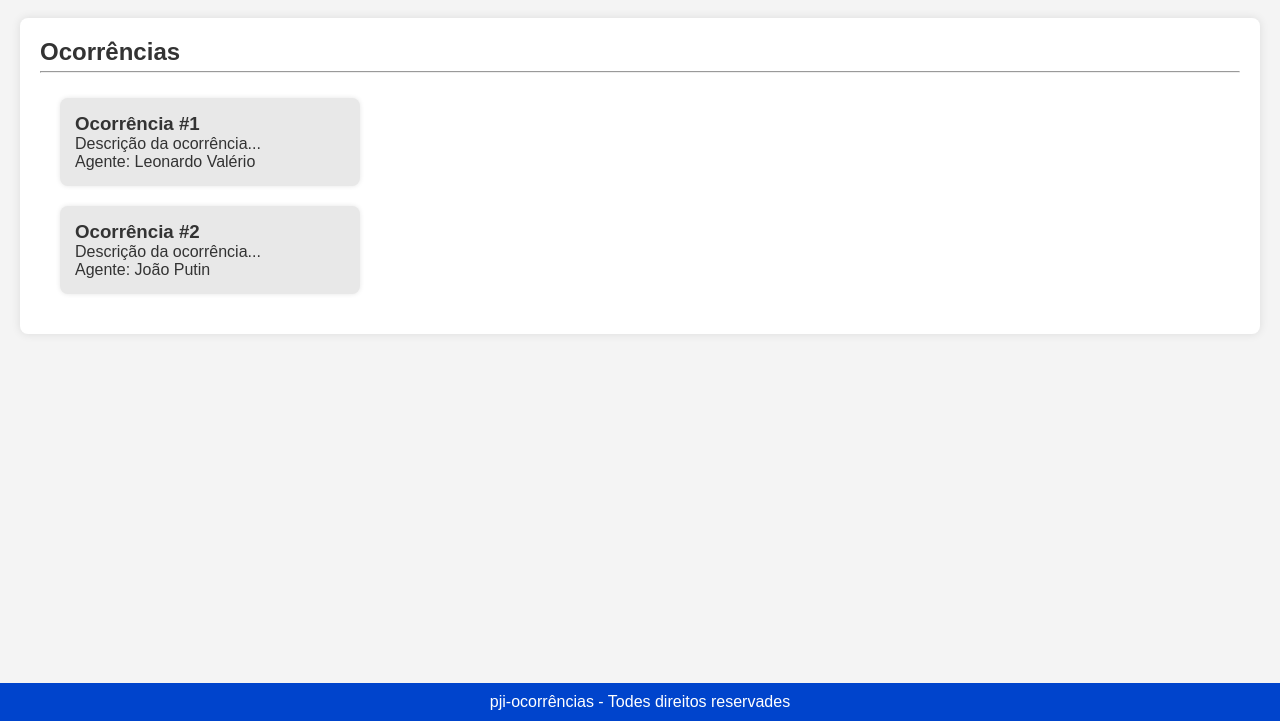
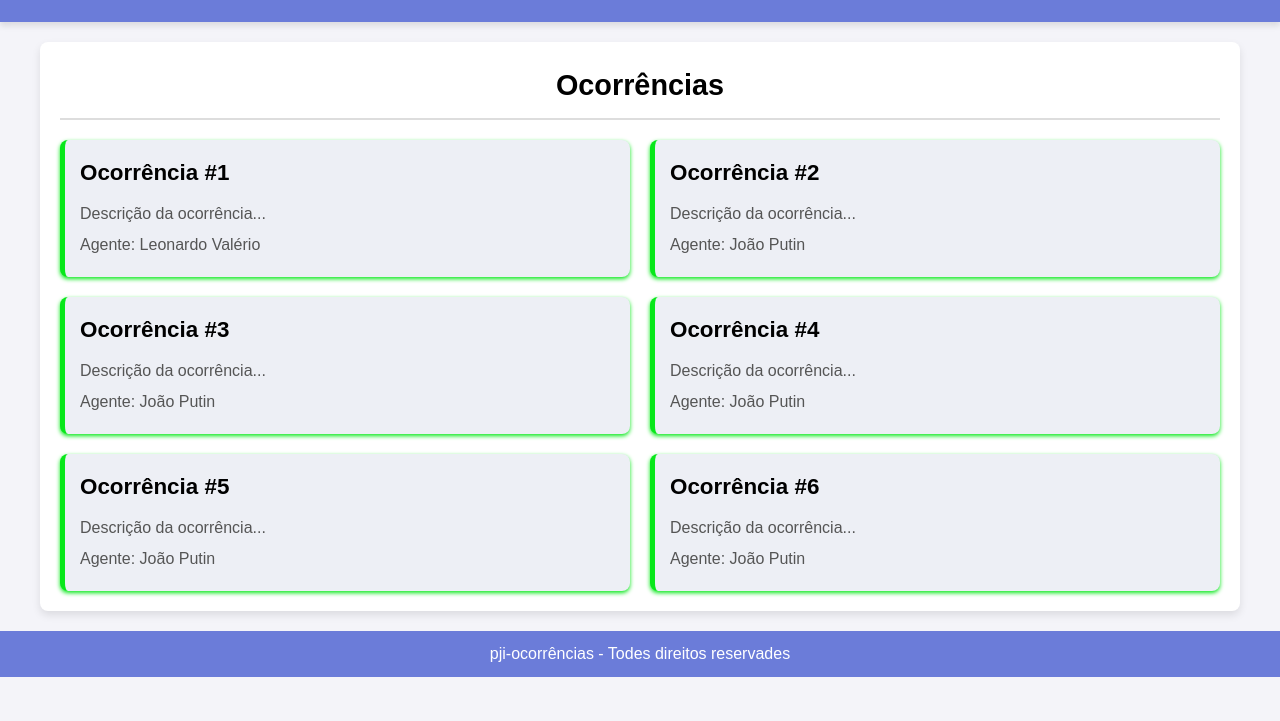
Before and after one commit to SENAISP-Unid601-Projetos/pji-delegacia, a plain HTML site: page front-end/leonardo/index.html in a window 1280 px wide. Shown: the part 79-800 px from the top of the page. Drawn offline with nearby package versions, Linux system fonts and the light colour scheme.

Commit message:
pji-delegacia/front-end/leonardo/index.html pji-delegacia/front-end/leonardo/style.css pji-delegacia/front-end/joao/login.css

```diff
--- a/front-end/joao/login.css
+++ b/front-end/joao/login.css
@@ -1,51 +1,60 @@
-body {
-    font-family: 'roboto',sans-serif;
-    background-color: #f8f9fa;
-    background: linear-gradient(to right, #e0e0e0, #f8f9fa);
+/* Reset básico */
+* {
+    margin: 0;
+    padding: 0;
+    box-sizing: border-box;
 }
 
+body {
+    font-family: 'Arial', sans-serif;
+    background-color: #f0f0f5;
+    display: flex;
+    flex-direction: column;
+    justify-content: center;
+    align-items: center;
+    height: 100vh;
+    margin: 0;
+    background-image: url('https://via.placeholder.com/1920x1080'); /* Fundo opcional */
+    background-size: cover;
+    background-position: center;
+}
+
+/* Estilo da barra de navegação */
 .navbar {
-    background-color: #1662FA;
-    display: center;
-    padding: 8px;
-    font-size: sans-serif;
-    padding-bottom: 8px;
+    background-color: hwb(231 28% 12%);
+    width: 100%;
+    padding: 10px 0;
+    position: absolute;
+    top: 0;
+    text-align: center;
+}
+
+.navbar h1 {
     color: white;
-    height: 60px;
+    font-size: 1.8rem;
+}
+
+/* Estilo do container de login */
+#login {
+    background-color: rgba(255, 255, 255, 0.9); /* Fundo branco semi-transparente */
+    padding: 40px;
+    border-radius: 10px;
+    box-shadow: 0 4px 8px rgba(0, 0, 0, 0.1);
+    max-width: 400px;
+    width: 100%;
+    margin-top: 100px; /* Distância do topo */
 }
 
 .telalogin {
-    border: 2px solid black;
-    border-radius: 10px;
-    padding: 10px;
-    box-shadow: 0 4px 15px rgba(0, 0, 0, 0.2);
-    background-color: white;
+    display: flex;
+    flex-direction: column;
 }
 
-.navbar-content {
-    flex-grow: 1;
+.loginus h2 {
     text-align: center;
-}
-
-#login {
-    margin-top: 40px;
-    display: flex;
-    align-items: center;
-    justify-content: center;
-    height: calc(100vh - 60px);
-}
-
-.loginus {
-    background-color: #1662FA;
-    padding: 20px;
-    border-radius: 8px;
-    width: 300px;
-    color: white;
-    text-align: center;
-}
-
-.login-usuario {
-    margin-top: 20px;
+    margin-bottom: 20px;
+    font-size: 2rem;
+    color: #333;
 }
 
 .login-usuario-area,
@@ -53,38 +62,40 @@ body {
     margin-bottom: 20px;
 }
 
-.login-usuario label {
-    display: block;
-    margin-bottom: 5px;
-    color: black;
+label {
+    font-size: 1.1rem;
+    color: #333;
 }
 
-.login-usuario input {
+input[type="text"],
+input[type="password"] {
     width: 100%;
     padding: 10px;
+    font-size: 1rem;
+    border-radius: 5px;
     border: 1px solid #ccc;
-    border-radius: 5px;
-    transition: border-color 0.3s ease;
+    margin-top: 5px;
+    transition: border-color 0.3s;
 }
 
-.login-usuario input:focus {
-    border-color: #1662FA;
+input[type="text"]:focus,
+input[type="password"]:focus {
+    border-color: #007bff;
     outline: none;
 }
 
-.btn {
+button {
     width: 100%;
-    transition: background-color 0.3s ease;
-    background-color: #1662FA;
+    padding: 12px;
+    font-size: 1.2rem;
+    background-color: #007bff;
+    color: white;
     border: none;
     border-radius: 5px;
-    padding: 10px;
-    color: white;
-    font-weight: bold;
-    display: block;
-    margin: 0 auto;
+    cursor: pointer;
+    transition: background-color 0.3s ease-in-out;
 }
 
-.btn:hover {
-    background-color: #0e4da4;
+button:hover {
+    background-color: #0056b3;
 }
--- a/front-end/leonardo/index.html
+++ b/front-end/leonardo/index.html
@@ -1,23 +1,22 @@
 <!DOCTYPE html>
 <html lang="pt-br">
-
   <head>
-    <meta charset="UTF-8">
-    <meta name="viewport" content="width=device-width, initial-scale=1.0">
+    <meta charset="UTF-8" />
+    <meta name="viewport" content="width=device-width, initial-scale=1.0" />
     <title>pji-ocorrências</title>
-    <link rel="stylesheet" href="style.css">
+    <link rel="stylesheet" href="style.css" />
     <script src="https://cdn.jsdelivr.net/npm/axios/dist/axios.min.js"></script>
   </head>
 
   <body>
     <header>
-        <h1> Listagem de Ocorrências e Agentes.</h1>
+      <h1>Listagem de Ocorrências e Agentes.</h1>
     </header>
 
     <main>
       <section id="lista">
         <h2>Ocorrências</h2>
-            <hr>
+        <hr />
         <div class="ocorrencias-div">
           <div class="ocorrencia">
             <h3>Ocorrência #1</h3>
@@ -29,19 +28,34 @@
             <p>Descrição da ocorrência...</p>
             <p>Agente: João Putin</p>
           </div>
+          <div class="ocorrencia">
+            <h3>Ocorrência #3</h3>
+            <p>Descrição da ocorrência...</p>
+            <p>Agente: João Putin</p>
+          </div>
+          <div class="ocorrencia">
+            <h3>Ocorrência #4</h3>
+            <p>Descrição da ocorrência...</p>
+            <p>Agente: João Putin</p>
+          </div>
+          <div class="ocorrencia">
+            <h3>Ocorrência #5</h3>
+            <p>Descrição da ocorrência...</p>
+            <p>Agente: João Putin</p>
+          </div>
+          <div class="ocorrencia">
+            <h3>Ocorrência #6</h3>
+            <p>Descrição da ocorrência...</p>
+            <p>Agente: João Putin</p>
+          </div>
         </div>
       </section>
     </main>
 
     <footer>
-        <p>
-            pji-ocorrências - Todes direitos reservades
-        </p>
+      <p>pji-ocorrências - Todes direitos reservades</p>
     </footer>
 
-
     <script src="listar.js"></script>
-
   </body>
-
 </html>
--- a/front-end/leonardo/style.css
+++ b/front-end/leonardo/style.css
@@ -1,3 +1,4 @@
+/* Reset básico */
 * {
     margin: 0;
     padding: 0;
@@ -5,62 +6,88 @@
 }
 
 body {
-    font-family: Arial, sans-serif;
-    background-color: #f4f4f4;
+    font-family: 'Arial', sans-serif;
+    background-color: #f4f4f9;
     color: #333;
+    line-height: 1.6;
+    margin: 0;
+    padding: 0;
 }
 
+/* Estilo do header */
 header {
-    background-color: #0044cc;
+    background-color: hwb(231 42% 15%);
     color: white;
+    padding: 20px 0;
+    text-align: center;
+    box-shadow: 0 4px 6px rgba(0, 0, 0, 0.1);
+}
+
+header h1 {
+    font-size: 2rem;
+    margin-bottom: 10px;
+}
+
+/* Estilo principal */
+main {
+    max-width: 1200px;
+    margin: 20px auto;
     padding: 20px;
+    background-color: #fff;
+    border-radius: 8px;
+    box-shadow: 0 4px 8px rgba(0, 0, 0, 0.1);
+}
+
+#lista h2 {
+    font-size: 1.8rem;
+    margin-bottom: 10px;
+    color: hwb(0 0% 100%);
     text-align: center;
 }
 
-main {
-    margin: 20px;
+#lista hr {
+    border: 1px solid #ddd;
+    margin-bottom: 20px;
 }
 
-#lista{
-    background-color: white;
-    padding: 20px;
-    border-radius: 8px;
-    box-shadow: 0 0 10px rgba(0, 0, 0, 0.1);
+.ocorrencias-div {
+    display: grid;
+    grid-template-columns: 1fr 1fr; /* Para duas colunas */
+    gap: 20px;
 }
 
-h2{
-    margin-bottom: 5px;
+.ocorrencia {
+    background-color: hwb(225 93% 4%);
+    padding: 15px;
+    border-radius: 8px;
+    border-left: 5px solid hwb(125 3% 9%);
+    box-shadow: 0 2px 4px hwb(125 3% 9%);
+    transition: transform 0.2s ease-in-out;
 }
 
-hr{
-    margin-bottom: 25px;
+.ocorrencia:hover {
+    transform: scale(1.03);
 }
 
-#ocorrencias-div{
-    display: flex;
-    flex-wrap: wrap;
-    gap: 20px;
-    justify-content: space-around;
+.ocorrencia h3 {
+    font-size: 1.4rem;
+    margin-bottom: 10px;
+    color: hwb(0 0% 100%);
 }
 
-
-.ocorrencia {
-    background-color: #e8e8e8;
-    margin: 20px;
-    padding: 15px;
-    border-radius: 8px;
-    box-shadow: 0 0 5px rgba(0, 0, 0, 0.1);
-    flex: 1 1 250px; /* Flex-grow, flex-shrink, flex-basis */
-    max-width: 300px;
+.ocorrencia p {
+    font-size: 1rem;
+    margin-bottom: 5px;
+    color: #555;
 }
 
-
+/* Estilo do footer */
 footer {
-    background-color: #0044cc;
+    text-align: center;
+    padding: 10px 0;
+    background-color: hwb(231 42% 15%);
     color: white;
-    text-align: center;
-    padding: 10px;
-    position: fixed;
+    position:static;
+    width: 100%;
     bottom: 0;
-    width: 100%;
 }
```
Lines whose indentation alone changed are shown as unchanged.
